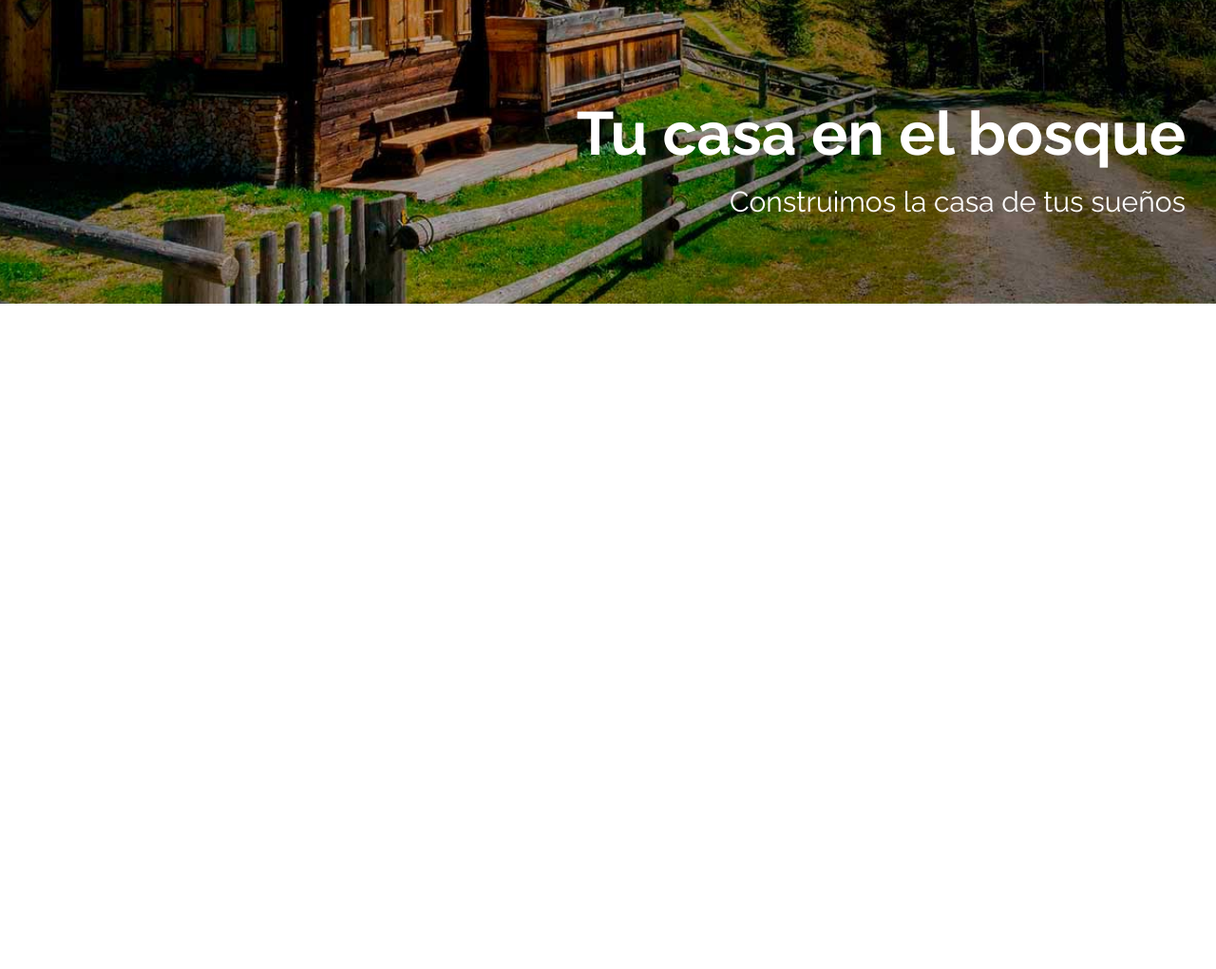
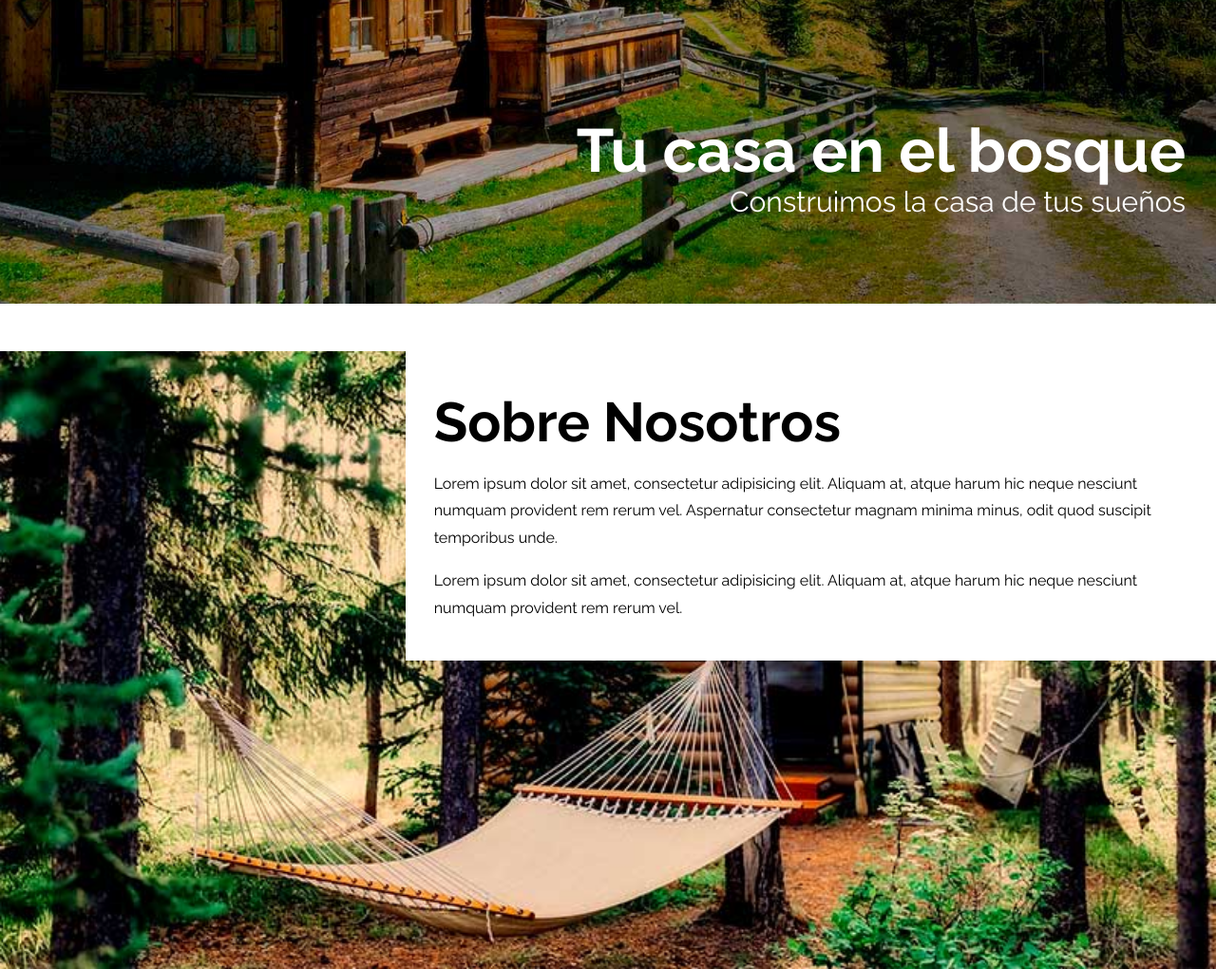
Before and after one commit to dolivare5/venta-de-casas-en-el-bosque, a plain HTML site: page index.html in a window 1280 px wide. Shown: the part 480-1501 px from the top of the page at 95% size. Before the commit the page ends 800 px from the top, so only its background shows below. Drawn offline with Linux system fonts and the light colour scheme.

Commit message:
Sección de Sobre Nosotros terminada. Utlize display grid y ubique el texto en la columna de la 2 a la 3 para darle el efecto que se presenta en portatiles y dispositivos con resoluciones mayores a 900px y por ultimo Tambien modifique un poco el contenedor

```diff
--- a/css/styles.css
+++ b/css/styles.css
@@ -24,6 +24,7 @@ body{
 h1, h2, h3 {
     font-weight: 900;
     margin: 1rem  0 4rem 0;
+    line-height: 1.2;
 }
 
 h1{
@@ -221,3 +222,37 @@ img{
         font-size: 3rem;
     }
 }
+
+/* Nosotros */
+.nosotros{
+    display: grid;
+    grid-template-rows: repeat(2, 1fr);
+    background-image: url("../img/nosotros.jpg");
+    background-repeat: no-repeat;
+    background-position: bottom center;
+    width: 100%;
+}
+
+@media (min-width: 900px){
+    .nosotros{
+        grid-template-columns: repeat(3, 1fr);
+        max-width: 138rem;
+        background-size: 100%;
+    }
+}
+
+.contenido-nosotros{
+    background-color: var(--blanco);
+    padding: 3rem;
+}
+
+@media (min-width: 900px){
+    .contenido-nosotros{
+        grid-column: 2  / 4;
+    }
+}
+
+.contenido-nosotros h2,
+.contenido-nosotros p{
+    margin-bottom: 1rem;
+}
--- a/index.html
+++ b/index.html
@@ -39,5 +39,22 @@
                 </div> <!-- .eslogan -->
             </div> <!-- .contenedor .contenedor-header -->
         </header> <!-- .header -->
+
+        <section class="contenedor mt-5 nosotros">
+            <div class="contenido-nosotros">
+                <h2>Sobre Nosotros</h2>
+                <p>
+                    Lorem ipsum dolor sit amet, consectetur adipisicing elit. Aliquam at, atque harum hic neque
+                    nesciunt numquam provident rem rerum vel. Aspernatur consectetur magnam minima minus, odit
+                    quod suscipit temporibus unde.
+                </p>
+
+                <p>
+                    Lorem ipsum dolor sit amet, consectetur adipisicing elit. Aliquam at, atque harum hic neque
+                    nesciunt numquam provident rem rerum vel.
+                </p>
+            </div> <!-- .contenido-nosotros -->
+        </section> <!-- .contenedor .mt-5 .nosotros -->
+
     </body>
 </html>
```
